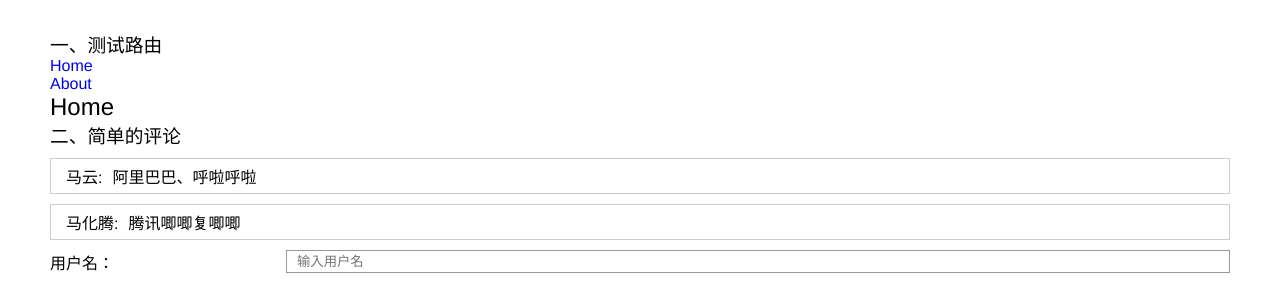
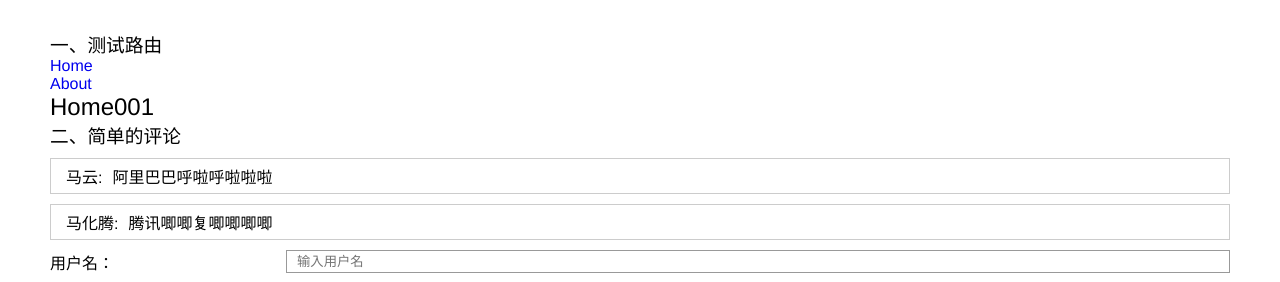
Before and after one commit to ZWLTZ/react-todo, a React app: page / in a window 1280 px wide. Shown: the top 282 px of the page. Built offline with nearby package versions, Linux system fonts and the light colour scheme; no server answers.

Commit message:
update readmd

```diff
--- a/src/components/Comments.jsx
+++ b/src/components/Comments.jsx
@@ -11,11 +11,11 @@
             data: [
                 {
                     anthor: "马云",
-                    content: "阿里巴巴、呼啦呼啦"
+                    content: "阿里巴巴呼啦呼啦啦啦"
                 },
                 {
                     anthor: "马化腾",
-                    content: "腾讯唧唧复唧唧"
+                    content: "腾讯唧唧复唧唧唧唧"
                 }
             ]
         }
--- a/src/components/Router.jsx
+++ b/src/components/Router.jsx
@@ -8,13 +8,13 @@
 
 const Home = () => (
   <div>
-    <h2>Home</h2>
+    <h2>Home001</h2>
   </div>
 )
 
 const About = () => (
   <div>
-    <h2>About</h2>
+    <h2>About002</h2>
   </div>
 )
 
```
Also changed, not shown: 1 other file (tests, documents, lock files or other folders).
